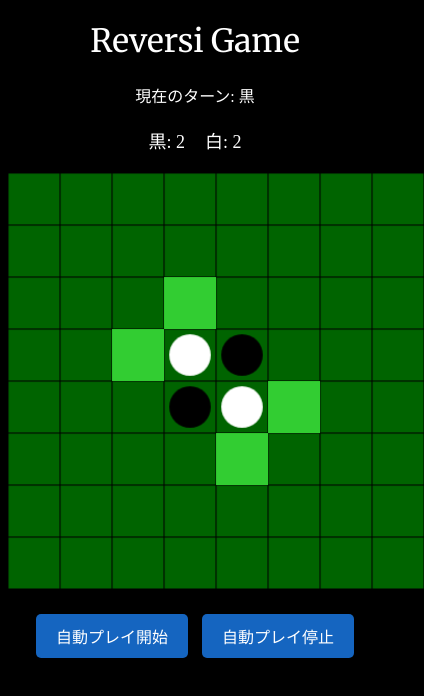
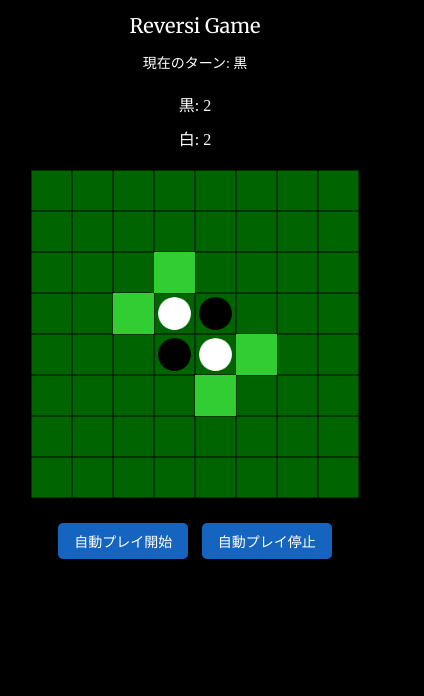
Before and after one commit to RyoSugimoto/vibe-reversi, a plain HTML site: page index.html in a window 390 px wide. Shown: the whole page, 424 px wide, since content can reach past the window. Drawn offline with Linux system fonts and the light colour scheme.

Commit message:
レスポンシブデザインの改善: 小さい画面向けにフォントサイズ、ボードサイズ、ボタンサイズを調整し、スコアボードのレイアウトを変更

```diff
--- a/style.css
+++ b/style.css
@@ -99,3 +99,36 @@ h1 {
   transform: translateY(0);
   box-shadow: 0 4px 6px rgba(0, 0, 0, 0.1);
 }
+
+@media (max-width: 600px) {
+  body {
+    font-size: 14px; /* Adjust font size for smaller screens */
+  }
+
+  h1 {
+    font-size: 20px; /* Adjust heading size */
+  }
+
+  #board {
+    grid-template-columns: repeat(8, 40px);
+    grid-template-rows: repeat(8, 40px);
+    gap: 1px; /* Reduce gap for smaller screens */
+    width: 328px; /* Adjust board width */
+  }
+
+  .cell {
+    width: 40px;
+    height: 40px;
+  }
+
+  #scoreboard {
+    font-size: 16px; /* Adjust scoreboard font size */
+    flex-direction: column; /* Stack scores vertically */
+    gap: 10px; /* Add spacing between scores */
+  }
+
+  #controls button {
+    font-size: 14px; /* Adjust button font size */
+    padding: 8px 16px; /* Adjust button padding */
+  }
+}
```
